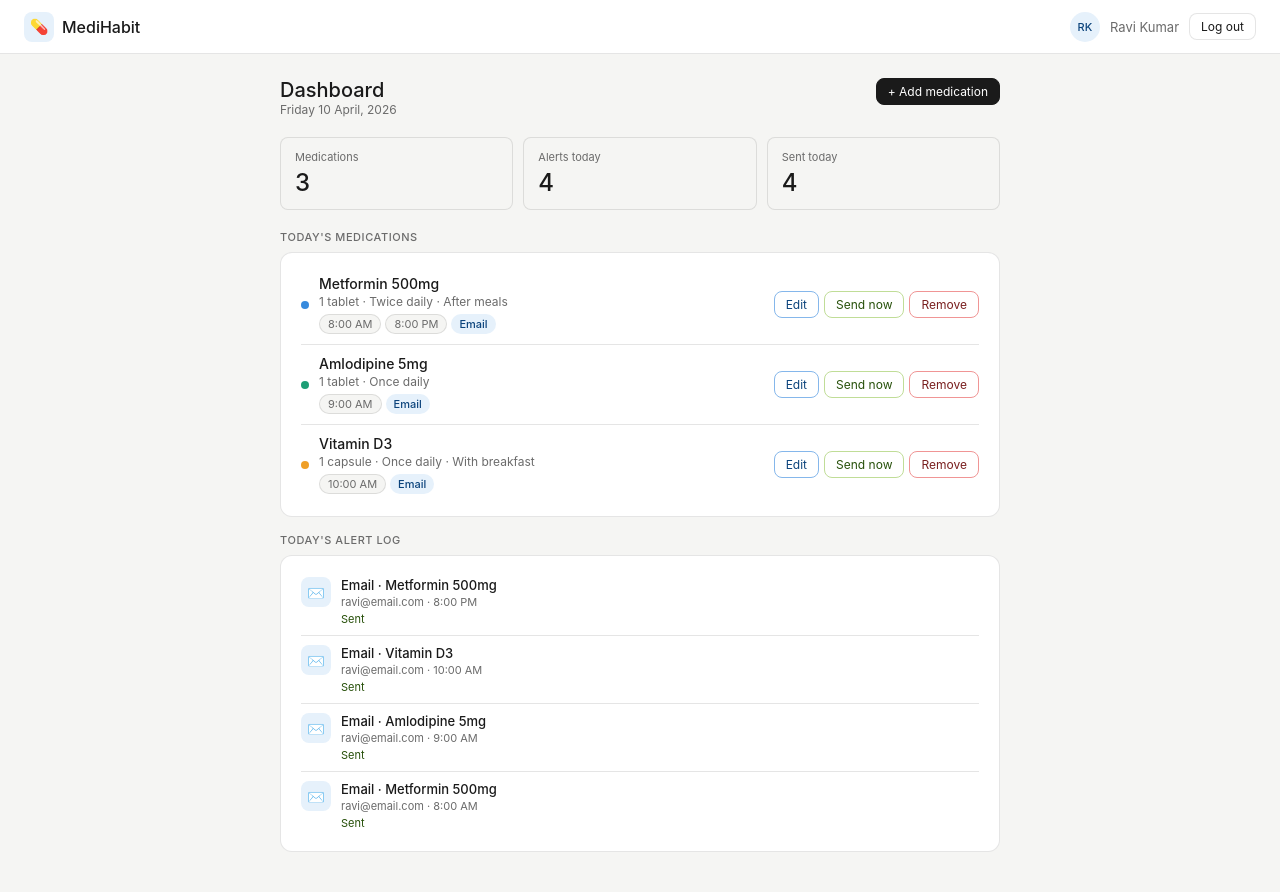
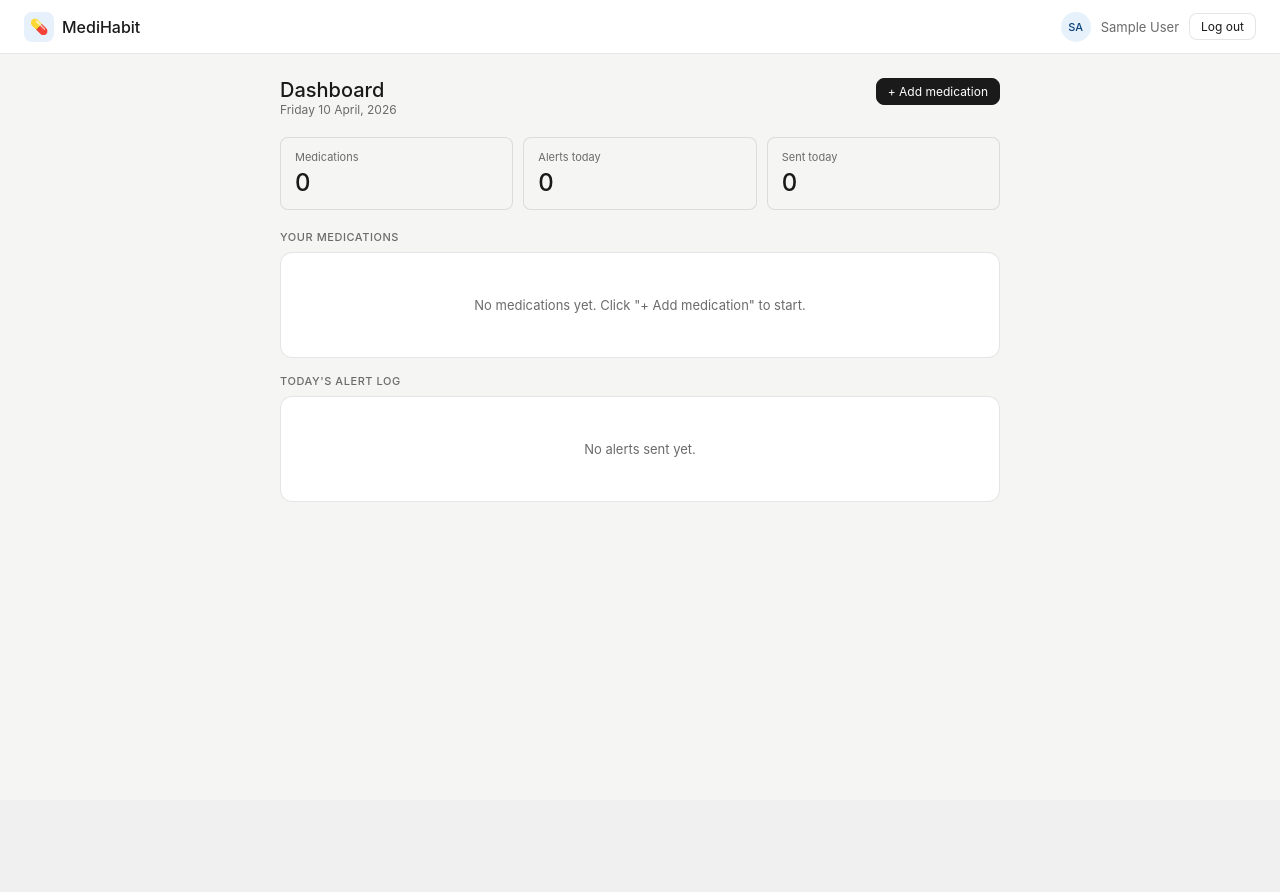
Before and after one commit to Chaitanya-Prakash-Donga/Medihabit-Reminder-System, a Flask app: page /dashboard in a window 1280 px wide. After the commit the page ends 501 px from the top, so only its background shows below. Run offline with Flask 3, Linux system fonts and the light colour scheme; the visitor is signed in with stand-in values (Sample User, id 1).

Commit message:
Update dashboard.html

```diff
--- a/templates/dashboard.html
+++ b/templates/dashboard.html
@@ -5,6 +5,7 @@
 <meta name="viewport" content="width=device-width,initial-scale=1.0"/>
 <title>MediHabit — Dashboard</title>
 <style>
+/* ... (Keep your existing CSS exactly as it is) ... */
 *,*::before,*::after{box-sizing:border-box;margin:0;padding:0}
 :root{--bg:#f5f5f3;--surface:#fff;--border:rgba(0,0,0,0.1);--text:#1a1a1a;--muted:#6b6b6b;--accent:#1a1a1a;--accent-fg:#fff;--info-bg:#E6F1FB;--info:#0C447C;--success-bg:#EAF3DE;--success:#27500A;--danger-bg:#FCEBEB;--danger:#791F1F;--radius:8px;--radius-lg:12px}
 body{font-family:-apple-system,BlinkMacSystemFont,'Segoe UI',sans-serif;background:var(--bg);color:var(--text);font-size:14px;min-height:100vh}
@@ -63,7 +64,6 @@ label{display:block;font-size:11px;color:var(--muted);margin-bottom:4px}
 .toast{position:fixed;bottom:20px;left:50%;transform:translateX(-50%);background:var(--accent);color:var(--accent-fg);padding:10px 20px;border-radius:var(--radius);font-size:13px;display:none;white-space:nowrap;z-index:999}
 .add-form{display:none;margin-bottom:1rem}
 .add-form.open{display:block}
-@media(max-width:520px){.stat-grid{grid-template-columns:1fr 1fr}.row2{grid-template-columns:1fr}.med-acts{flex-wrap:wrap}.page{padding:1rem .75rem}}
 </style>
 </head>
 <body>
@@ -74,8 +74,8 @@ label{display:block;font-size:11px;color:var(--muted);margin-bottom:4px}
     MediHabit
   </a>
   <div style="display:flex;align-items:center;gap:10px">
-    <div class="avatar">RK</div>
-    <span style="font-size:13px;color:var(--muted)">Ravi Kumar</span>
+    <div class="avatar">{{ session['user_name'][:2].upper() if session.get('user_name') else '??' }}</div>
+    <span style="font-size:13px;color:var(--muted)">{{ session.get('user_name', 'User') }}</span>
     <a href="/logout" class="btn btn-sm">Log out</a>
   </div>
 </nav>
@@ -92,145 +92,127 @@ label{display:block;font-size:11px;color:var(--muted);margin-bottom:4px}
   </div>
 
   <div class="stat-grid">
-    <div class="stat-card"><div class="stat-label">Medications</div><div class="stat-val" id="s-meds">3</div></div>
-    <div class="stat-card"><div class="stat-label">Alerts today</div><div class="stat-val" id="s-alerts">5</div></div>
-    <div class="stat-card"><div class="stat-label">Sent today</div><div class="stat-val" id="s-sent">4</div></div>
+    <div class="stat-card">
+        <div class="stat-label">Medications</div>
+        <div class="stat-val">{{ meds|length }}</div>
+    </div>
+    <div class="stat-card">
+        <div class="stat-label">Alerts today</div>
+        <div class="stat-val" id="s-alerts">0</div>
+    </div>
+    <div class="stat-card">
+        <div class="stat-label">Sent today</div>
+        <div class="stat-val">{{ logs|length }}</div>
+    </div>
   </div>
 
   <div id="add-form" class="add-form">
     <div class="section-label">New medication</div>
     <div class="card">
-      <div class="field"><label>Medication name *</label><input type="text" id="f-name" placeholder="e.g. Metformin 500mg"/></div>
-      <div class="row2">
-        <div class="field"><label>Dosage</label><input type="text" id="f-dose" placeholder="e.g. 1 tablet"/></div>
-        <div class="field"><label>Frequency</label>
-          <select id="f-freq"><option>Once daily</option><option>Twice daily</option><option>Three times daily</option><option>As needed</option></select>
+      <form action="/medication/add" method="POST">
+        <div class="field"><label>Medication name *</label><input type="text" name="name" placeholder="e.g. Metformin 500mg" required/></div>
+        <div class="row2">
+          <div class="field"><label>Dosage</label><input type="text" name="dose" placeholder="e.g. 1 tablet"/></div>
+          <div class="field"><label>Frequency</label>
+            <select name="frequency"><option>Once daily</option><option>Twice daily</option><option>Three times daily</option><option>As needed</option></select>
+          </div>
         </div>
-      </div>
-      <div class="row2">
-        <div class="field"><label>Time 1 *</label><input type="time" id="f-t1" value="08:00"/></div>
-        <div class="field"><label>Time 2 (optional)</label><input type="time" id="f-t2"/></div>
-      </div>
-      <div class="field"><label>Recipient email *</label><input type="email" id="f-email" placeholder="patient@email.com"/></div>
-      <div class="field"><label>Notes</label><input type="text" id="f-notes" placeholder="e.g. Take after meals"/></div>
-      <label class="check-row"><input type="checkbox" id="f-email-on" checked/> Send email reminder</label>
-      <div style="display:flex;gap:8px;margin-top:4px">
-        <button class="btn btn-primary btn-sm" onclick="saveMed()">Save & schedule</button>
-        <button class="btn btn-sm btn-cancel" onclick="toggleForm()">Cancel</button>
-      </div>
+        <div class="row2">
+          <div class="field"><label>Time 1 *</label><input type="time" name="time1" value="08:00" required/></div>
+          <div class="field"><label>Time 2 (optional)</label><input type="time" name="time2"/></div>
+        </div>
+        <div class="field"><label>Recipient email *</label><input type="email" name="recipient_email" placeholder="patient@email.com" required/></div>
+        <div class="field"><label>Notes</label><input type="text" name="notes" placeholder="e.g. Take after meals"/></div>
+        <label class="check-row"><input type="checkbox" name="email_enabled" checked/> Send email reminder</label>
+        <div style="display:flex;gap:8px;margin-top:4px">
+          <button type="submit" class="btn btn-primary btn-sm">Save & schedule</button>
+          <button type="button" class="btn btn-sm btn-cancel" onclick="toggleForm()">Cancel</button>
+        </div>
+      </form>
     </div>
   </div>
 
-  <div class="section-label">Today's medications</div>
-  <div class="card" style="padding:.75rem 1.25rem"><div id="med-list"></div></div>
+  <div class="section-label">Your medications</div>
+  <div class="card" style="padding:.75rem 1.25rem">
+    <div id="med-list">
+      {% if not meds %}
+        <div class="empty">No medications yet. Click "+ Add medication" to start.</div>
+      {% else %}
+        {% for m in meds %}
+        <div class="med-row">
+          <div class="med-dot" style="background: #378ADD"></div>
+          <div class="med-body">
+            <div class="med-name">{{ m.name }}</div>
+            <div class="med-sub">{{ m.dose if m.dose else '' }} · {{ m.frequency }}</div>
+            <div class="chips">
+              <span class="chip">{{ m.time1 }}</span>
+              {% if m.time2 %}<span class="chip">{{ m.time2 }}</span>{% endif %}
+              {% if m.email_enabled %}<span class="badge b-blue">Email</span>{% endif %}
+            </div>
+          </div>
+          <div class="med-acts">
+            <button class="btn btn-sm btn-success">Active</button>
+          </div>
+        </div>
+        {% endfor %}
+      {% endif %}
+    </div>
+  </div>
 
   <div class="section-label">Today's alert log</div>
-  <div class="card" style="padding:.75rem 1.25rem"><div id="log-list"></div></div>
+  <div class="card" style="padding:.75rem 1.25rem">
+    <div id="log-list">
+        {% if not logs %}
+            <div class="empty">No alerts sent yet.</div>
+        {% else %}
+            {% for log in logs %}
+            <div class="log-row">
+                <div class="log-icon">✉️</div>
+                <div>
+                    <div class="log-title">Email · {{ log.medication_name }}</div>
+                    <div class="log-sub">{{ log.recipient }} · {{ log.sent_at.strftime('%H:%M') }}</div>
+                    <div class="log-ok">{{ log.status|capitalize }}</div>
+                </div>
+            </div>
+            {% endfor %}
+        {% endif %}
+    </div>
+  </div>
 </div>
 
 <script>
-const DOTS=['#378ADD','#1D9E75','#EF9F27','#D85A30','#7F77DD'];
-let editId=null;
-
-let meds=[
-  {id:1,name:'Metformin 500mg',dose:'1 tablet',freq:'Twice daily',t1:'08:00',t2:'20:00',email:'ravi@email.com',notes:'After meals',emailOn:true},
-  {id:2,name:'Amlodipine 5mg',dose:'1 tablet',freq:'Once daily',t1:'09:00',t2:'',email:'ravi@email.com',notes:'',emailOn:true},
-  {id:3,name:'Vitamin D3',dose:'1 capsule',freq:'Once daily',t1:'10:00',t2:'',email:'ravi@email.com',notes:'With breakfast',emailOn:true},
-];
-
-let logs=[
-  {type:'email',med:'Metformin 500mg',to:'ravi@email.com',time:'8:00 AM',status:'sent'},
-  {type:'email',med:'Amlodipine 5mg',to:'ravi@email.com',time:'9:00 AM',status:'sent'},
-  {type:'email',med:'Vitamin D3',to:'ravi@email.com',time:'10:00 AM',status:'sent'},
-  {type:'email',med:'Metformin 500mg',to:'ravi@email.com',time:'8:00 PM',status:'sent'},
-];
-
-function fmt(t){if(!t)return'';const[h,m]=t.split(':').map(Number);return((h%12)||12)+':'+String(m).padStart(2,'0')+' '+(h>=12?'PM':'AM');}
-
-document.getElementById('today').textContent=new Date().toLocaleDateString('en-IN',{weekday:'long',day:'numeric',month:'long',year:'numeric'});
-
-function renderMeds(){
-  const el=document.getElementById('med-list');
-  if(!meds.length){el.innerHTML='<div class="empty">No medications yet.</div>';return;}
-  el.innerHTML=meds.map((m,i)=>`
-    <div class="med-row">
-      <div class="med-dot" style="background:${DOTS[i%DOTS.length]}"></div>
-      <div class="med-body">
-        <div class="med-name">${m.name}</div>
-        <div class="med-sub">${m.dose?m.dose+' · ':''}${m.freq}${m.notes?' · '+m.notes:''}</div>
-        <div class="chips">
-          ${m.t1?`<span class="chip">${fmt(m.t1)}</span>`:''}
-          ${m.t2?`<span class="chip">${fmt(m.t2)}</span>`:''}
-          ${m.emailOn?'<span class="badge b-blue">Email</span>':''}
-        </div>
-      </div>
-      <div class="med-acts">
-        <a href="/edit/${m.id}" class="btn btn-sm btn-info">Edit</a>
-        <button class="btn btn-sm btn-success" onclick="testSend(${m.id})">Send now</button>
-        <button class="btn btn-sm btn-danger" onclick="delMed(${m.id})">Remove</button>
-      </div>
-    </div>`).join('');
-  document.getElementById('s-meds').textContent=meds.length;
-  document.getElementById('s-alerts').textContent=meds.reduce((a,m)=>a+(m.t1?1:0)+(m.t2?1:0),0);
-}
-
-function renderLogs(){
-  const el=document.getElementById('log-list');
-  if(!logs.length){el.innerHTML='<div class="empty">No alerts sent yet.</div>';return;}
-  el.innerHTML=[...logs].reverse().map(l=>`
-    <div class="log-row">
-      <div class="log-icon">✉️</div>
-      <div>
-        <div class="log-title">Email · ${l.med}</div>
-        <div class="log-sub">${l.to} · ${l.time}</div>
-        <div class="log-ok">Sent</div>
-      </div>
-    </div>`).join('');
-  document.getElementById('s-sent').textContent=logs.filter(l=>l.status==='sent').length;
-}
+document.getElementById('today').textContent = new Date().toLocaleDateString('en-IN', {
+    weekday: 'long', day: 'numeric', month: 'long', year: 'numeric'
+});
 
 function toggleForm(){
-  const f=document.getElementById('add-form');
-  f.classList.toggle('open');
-  editId=null;
-  if(f.classList.contains('open'))f.scrollIntoView({behavior:'smooth'});
-}
-
-function saveMed(){
-  const name=document.getElementById('f-name').value.trim();
-  const email=document.getElementById('f-email').value.trim();
-  const t1=document.getElementById('f-t1').value;
-  if(!name||!email||!t1){toast('Name, email and time are required.');return;}
-  meds.push({id:Date.now(),name,dose:document.getElementById('f-dose').value.trim(),
-    freq:document.getElementById('f-freq').value,t1,
-    t2:document.getElementById('f-t2').value||'',email,
-    notes:document.getElementById('f-notes').value.trim(),
-    emailOn:document.getElementById('f-email-on').checked});
-  document.getElementById('add-form').classList.remove('open');
-  ['f-name','f-dose','f-email','f-notes','f-t2'].forEach(id=>document.getElementById(id).value='');
-  renderMeds();toast('Medication added and reminders scheduled!');
-}
-
-function delMed(id){
-  const m=meds.find(x=>x.id===id);
-  if(!confirm(`Remove "${m.name}"?`))return;
-  meds=meds.filter(x=>x.id!==id);renderMeds();toast(`"${m.name}" removed.`);
-}
-
-function testSend(id){
-  const m=meds.find(x=>x.id===id);if(!m)return;
-  const t=new Date().toLocaleTimeString('en-IN',{hour:'2-digit',minute:'2-digit'});
-  if(m.emailOn&&m.email)logs.push({type:'email',med:m.name,to:m.email,time:t,status:'sent'});
-  renderLogs();toast('Reminder sent!');
+    const f = document.getElementById('add-form');
+    f.classList.toggle('open');
+    if(f.classList.contains('open')) f.scrollIntoView({behavior:'smooth'});
 }
 
 function toast(msg){
-  const t=document.getElementById('toast');
-  t.textContent=msg;t.style.display='block';
-  setTimeout(()=>t.style.display='none',2500);
+    const t = document.getElementById('toast');
+    t.textContent = msg;
+    t.style.display = 'block';
+    setTimeout(() => t.style.display = 'none', 2500);
 }
 
-renderMeds();renderLogs();
+// Logic to calculate total alerts for the stat card
+const medsCount = {{ meds|length }};
+let totalAlerts = 0;
+{% for m in meds %}
+    totalAlerts += 1;
+    {% if m.time2 %} totalAlerts += 1; {% endif %}
+{% endfor %}
+document.getElementById('s-alerts').textContent = totalAlerts;
+
+// Show flash messages if they exist from Flask
+{% with messages = get_flashed_messages() %}
+  {% if messages %}
+    toast("{{ messages[0] }}");
+  {% endif %}
+{% endwith %}
 </script>
 </body>
 </html>
```
